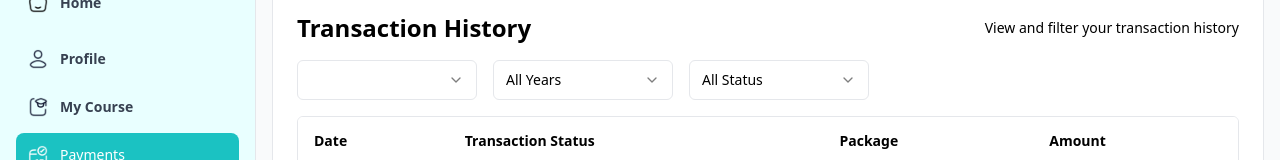
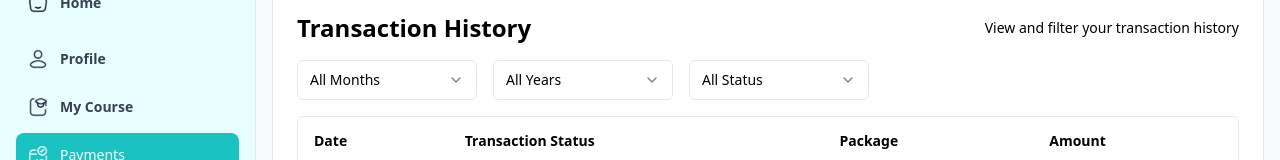
Before and after one commit to priest-2105/cardinal-eschool, a Next.js app: page /student/paymenthistory in a window 1280 px wide. Shown: the part 179-339 px from the top of the page. Built offline with nearby package versions, Linux system fonts and the light colour scheme.

Commit message:
student login deployment fix

```diff
--- a/components/dashboard/student/pages/payment/transactionList/index.tsx
+++ b/components/dashboard/student/pages/payment/transactionList/index.tsx
@@ -43,7 +43,7 @@ const MONTHS = [
 const YEARS = Array.from(new Set(SAMPLE_TRANSACTIONS.map((t) => new Date(t.date).getFullYear()))).sort((a, b) => b - a)
 
 export default function TransactionList() {
-  const [selectedMonths, setSelectedMonths] = useState<string>(["all"])
+  const [selectedMonths, setSelectedMonths] = useState<string>("all")
   const [selectedYear, setSelectedYear] = useState<string>("all")
   const [selectedStatus, setSelectedStatus] = useState<string>("all")
   const router = useRouter()
```
